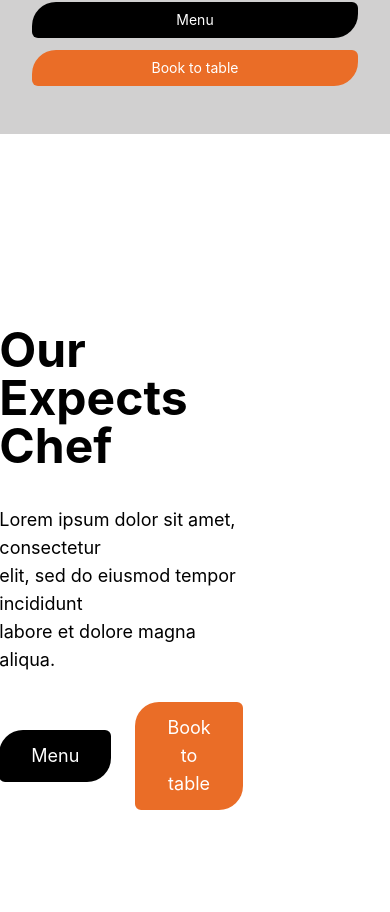
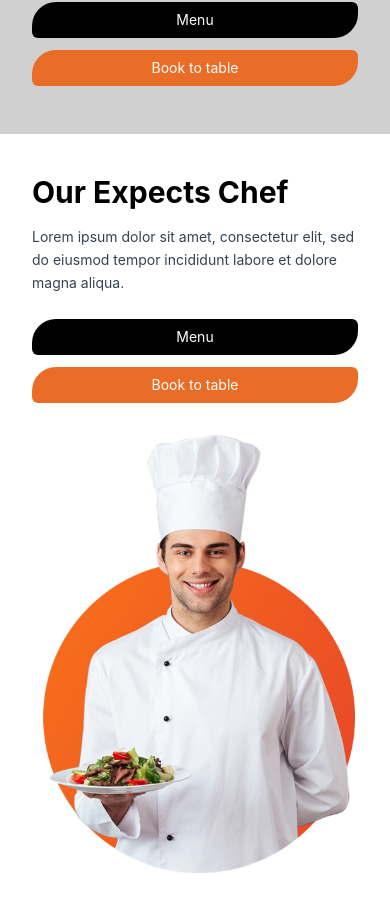
Before and after one commit to Lendl63/Home-page, a Vue app: page / in a window 390 px wide. Shown: the part 2873-3785 px from the top of the page. Built offline with nearby package versions, Linux system fonts and the light colour scheme.

Commit message:
feat: add responsive design

```diff
--- a/src/components/sections/Chef.vue
+++ b/src/components/sections/Chef.vue
@@ -1,15 +1,31 @@
 <template>
-    <section id="chef" class="flex items-center justify-center gap-7 w-screen">
-        <div class="flex items-start p-4 my-6 gap-19">
-            <div class="flex flex-col items-start p-4 m-8 mt-32">
-                <h2 class="text-5xl text-black font-bold p-2 mb-5">Our Expects Chef</h2>
-                <p class="p-2">Lorem ipsum dolor sit amet, consectetur<br/> elit, sed do eiusmod tempor incididunt<br/> labore et dolore magna aliqua.</p>
-                <div class="flex items-center p-2 mt-3 gap-6">
-                    <button class="rounded-btn text-white bg-black text-lg px-8 py-3">Menu</button>
-                    <button class="rounded-btn text-white bg-primary text-lg px-8 py-3">Book to table</button>
+    <section id="chef" class="w-full max-w-7xl mx-auto px-4 md:px-6 lg:px-8">
+        <div class="flex flex-col md:flex-row items-center justify-center gap-4 md:gap-6 lg:gap-8 py-6 md:py-8 lg:py-12">
+            <!-- Contenu texte -->
+            <div class="flex flex-col items-start w-full md:w-1/2 p-4 md:p-6 lg:p-8">
+                <h2 class="text-3xl md:text-4xl lg:text-5xl text-black font-bold mb-4 md:mb-5 lg:mb-6">Our Expects Chef</h2>
+                <p class="text-sm md:text-base lg:text-lg text-gray-700 leading-relaxed mb-6 md:mb-8 lg:mb-10">
+                    Lorem ipsum dolor sit amet, consectetur<br class="hidden md:block"/> elit, sed do eiusmod tempor incididunt<br class="hidden md:block"/> labore et dolore magna aliqua.
+                </p>
+                <div class="flex flex-col sm:flex-row items-stretch sm:items-center gap-3 md:gap-4 w-full sm:w-auto">
+                    <button class="rounded-btn text-white bg-black text-sm md:text-base px-6 md:px-8 py-2 md:py-3 hover:bg-gray-800 transition-colors">
+                        Menu
+                    </button>
+                    <button class="rounded-btn text-white bg-primary text-sm md:text-base px-6 md:px-8 py-2 md:py-3 hover:opacity-90 transition-opacity">
+                        Book to table
+                    </button>
                 </div>
             </div>
-            <img :src="ChefImage" alt="Dish" loading="lazy" class="w-120 m-9">
+
+            <!-- Image -->
+            <div class="w-full md:w-1/2 flex justify-center">
+                <img
+                    :src="ChefImage"
+                    alt="Chef"
+                    loading="lazy"
+                    class="w-full max-w-xs md:max-w-sm lg:max-w-md h-auto"
+                >
+            </div>
         </div>
     </section>
 </template>
```
